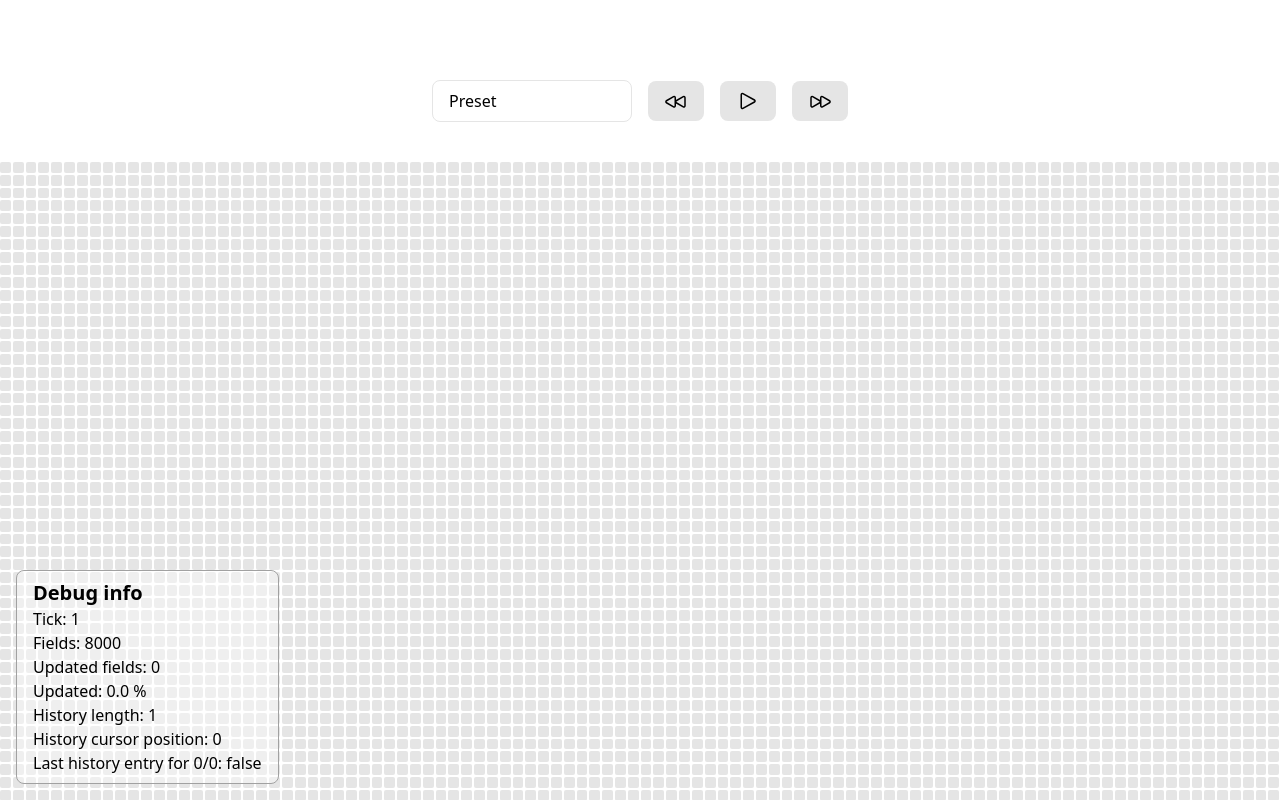
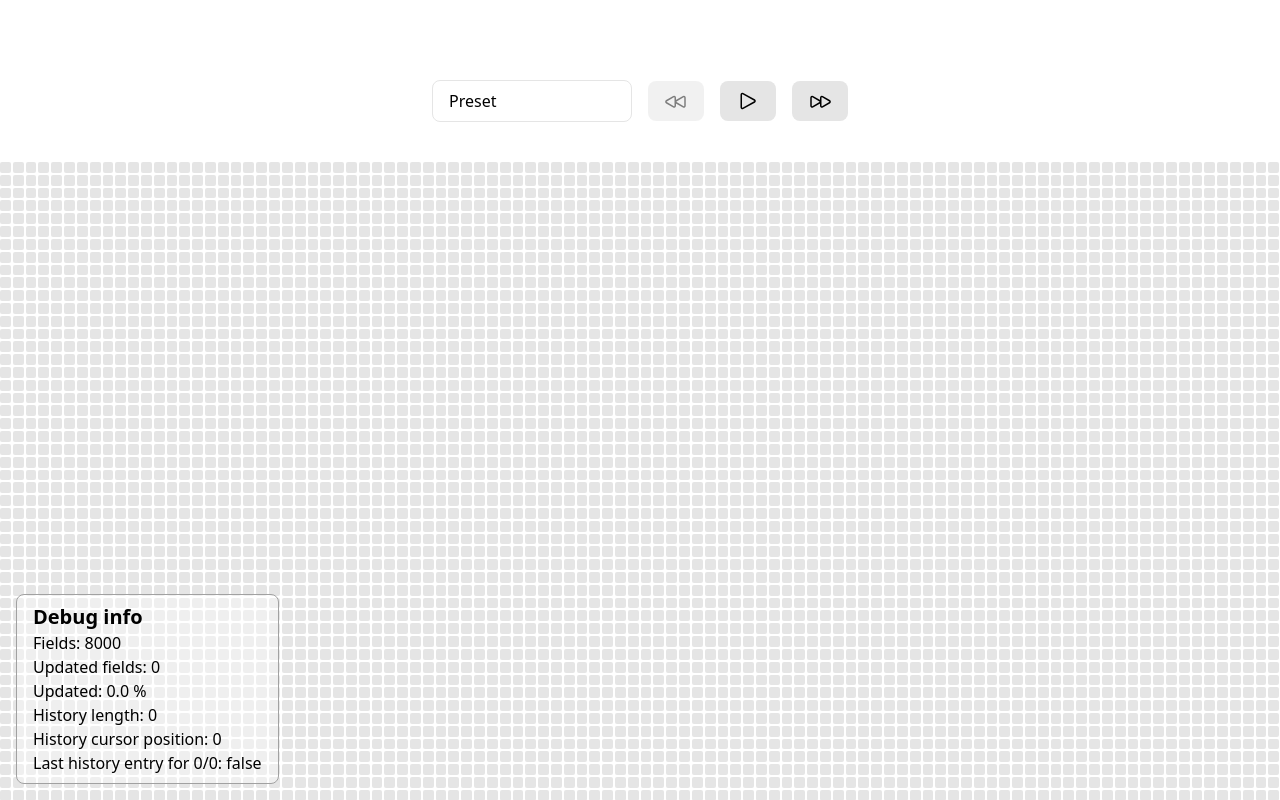
Before and after one commit to rico-ocepek/game-of-life, a Vue app: page / in a window 1280 px wide. Shown: the top 800 px of the page. Built offline with nearby package versions, Linux system fonts and the light colour scheme.

Commit message:
Separated tick calculation from "rendering loop"

```diff
--- a/src/App.vue
+++ b/src/App.vue
@@ -11,13 +11,19 @@ import IconsPlay from "./components/icons/Play.vue";
 let game: Game | null = null;
 
 const state = reactive<{
-  tickNumber: number;
+  gameState: {
+    cellStates: boolean[][] | null;
+  };
+
   running: boolean;
   selectedPreset: AvailablePresets | null;
   timeout: number;
   presetOptions: AvailablePresets[];
 }>({
-  tickNumber: 0,
+  gameState: {
+    cellStates: null,
+  },
+
   running: false,
   selectedPreset: null,
   timeout: 50,
@@ -35,20 +41,11 @@ const canUntick = () => {
   return game?.canUntick();
 };
 
-const redraw = () => {
-  // this is not really a "tick" but the only way to re-render currently
-  state.tickNumber++;
-};
-
 const tick = () => {
-  state.tickNumber++;
-
   game?.tick();
 };
 
 const untick = () => {
-  state.tickNumber--;
-
   game?.untick();
 };
 
@@ -62,6 +59,14 @@ const autoTick = () => {
   setTimeout(autoTick, state.timeout);
 };
 
+const renderLoop = () => {
+  if (game) {
+    state.gameState.cellStates = game.getCurrentCellStates();
+  }
+
+  requestAnimationFrame(renderLoop);
+};
+
 const toggleRunning = () => {
   state.running = !state.running;
 
@@ -72,8 +77,6 @@ const toggleRunning = () => {
 
 const toggleCellState = (rowIndex: number, colIndex: number) => {
   game?.toggleCellState(rowIndex, colIndex);
-
-  redraw();
 };
 
 const selectPreset = () => {
@@ -87,7 +90,7 @@ const selectPreset = () => {
 onMounted(() => {
   game = new Game(80, 100);
 
-  tick();
+  renderLoop();
 });
 </script>
 
@@ -96,8 +99,6 @@ onMounted(() => {
     class="fixed border px-4 py-2 rounded-lg border-neutral-400 bottom-4 left-4 bg-white/40"
   >
     <h1 class="text-xl font-bold">Debug info</h1>
-
-    <p>Tick: {{ state.tickNumber }}</p>
 
     <p>Fields: {{ (game?.rowCount ?? 0) * (game?.colCount ?? 0) }}</p>
 
@@ -173,9 +174,9 @@ onMounted(() => {
     </div>
   </div>
 
-  <div :key="state.tickNumber" class="flex flex-col gap-y-0.5">
+  <div class="flex flex-col gap-y-0.5">
     <div
-      v-for="(row, rowIndex) in game?.cellStates"
+      v-for="(row, rowIndex) in state.gameState.cellStates"
       class="flex flex-grow gap-x-0.5"
     >
       <div
--- a/src/classes/Game.ts
+++ b/src/classes/Game.ts
@@ -21,7 +21,7 @@ export default class Game {
   rowCount: number;
   colCount: number;
 
-  cellStates: boolean[][] = [];
+  _cellStates: boolean[][] = [];
 
   _updatedCells: CellIdentifier[] = [];
 
@@ -41,15 +41,15 @@ export default class Game {
   }
 
   _initializeCells() {
-    this.cellStates = [];
+    this._cellStates = [];
     this._updatedCells = [];
     this._history = [];
 
     for (let i = 0; i < this.rowCount; i++) {
-      this.cellStates[i] = [];
+      this._cellStates[i] = [];
 
       for (let j = 0; j < this.colCount; j++) {
-        this.cellStates[i][j] = false;
+        this._cellStates[i][j] = false;
       }
     }
   }
@@ -131,44 +131,46 @@ export default class Game {
     );
 
     // check top neighbour
-    if (this.cellStates[adjacentBandIndices.top][colIndex]) {
+    if (this._cellStates[adjacentBandIndices.top][colIndex]) {
       activeNeighbours++;
     }
 
     // check top-right neighbour
-    if (this.cellStates[adjacentBandIndices.top][adjacentBandIndices.right]) {
+    if (this._cellStates[adjacentBandIndices.top][adjacentBandIndices.right]) {
       activeNeighbours++;
     }
 
     // check right neighbour
-    if (this.cellStates[rowIndex][adjacentBandIndices.right]) {
+    if (this._cellStates[rowIndex][adjacentBandIndices.right]) {
       activeNeighbours++;
     }
 
     // check bottom-right neighbour
     if (
-      this.cellStates[adjacentBandIndices.bottom][adjacentBandIndices.right]
+      this._cellStates[adjacentBandIndices.bottom][adjacentBandIndices.right]
     ) {
       activeNeighbours++;
     }
 
     // check bottom neighbour
-    if (this.cellStates[adjacentBandIndices.bottom][colIndex]) {
+    if (this._cellStates[adjacentBandIndices.bottom][colIndex]) {
       activeNeighbours++;
     }
 
     // check bottom-left neighbour
-    if (this.cellStates[adjacentBandIndices.bottom][adjacentBandIndices.left]) {
+    if (
+      this._cellStates[adjacentBandIndices.bottom][adjacentBandIndices.left]
+    ) {
       activeNeighbours++;
     }
 
     // check left neighbour
-    if (this.cellStates[rowIndex][adjacentBandIndices.left]) {
+    if (this._cellStates[rowIndex][adjacentBandIndices.left]) {
       activeNeighbours++;
     }
 
     // check top-left neighbour
-    if (this.cellStates[adjacentBandIndices.top][adjacentBandIndices.left]) {
+    if (this._cellStates[adjacentBandIndices.top][adjacentBandIndices.left]) {
       activeNeighbours++;
     }
 
@@ -206,9 +208,9 @@ export default class Game {
   }
 
   _updateCellState(rowIndex: number, colIndex: number, newState: boolean) {
-    const oldState = this.cellStates[rowIndex][colIndex];
+    const oldState = this._cellStates[rowIndex][colIndex];
 
-    this.cellStates[rowIndex][colIndex] = newState;
+    this._cellStates[rowIndex][colIndex] = newState;
 
     if (oldState === newState) {
       return;
@@ -224,7 +226,7 @@ export default class Game {
     }
 
     this._history.push({
-      cellStates: structuredClone(this.cellStates),
+      cellStates: structuredClone(this._cellStates),
       updatedCells: structuredClone(this._updatedCells),
     });
   }
@@ -273,7 +275,7 @@ export default class Game {
     this._updateCellState(
       rowIndex,
       colIndex,
-      !this.cellStates[rowIndex][colIndex]
+      !this._cellStates[rowIndex][colIndex]
     );
   }
 
@@ -306,7 +308,7 @@ export default class Game {
       return false;
     }
 
-    this.cellStates = structuredClone(selectedHistoryEntry.cellStates);
+    this._cellStates = structuredClone(selectedHistoryEntry.cellStates);
     this._updatedCells = structuredClone(selectedHistoryEntry.updatedCells);
 
     this._historyCursorPosition += cursorDelta;
@@ -360,10 +362,14 @@ export default class Game {
         cell[0],
         cell[1],
         this._calculateNewCellState(
-          this.cellStates[cell[0]][cell[1]],
+          this._cellStates[cell[0]][cell[1]],
           neighbourCounts[cell[0]][cell[1]]
         )
       );
     });
   }
+
+  getCurrentCellStates() {
+    return structuredClone(this._cellStates);
+  }
 }
```
